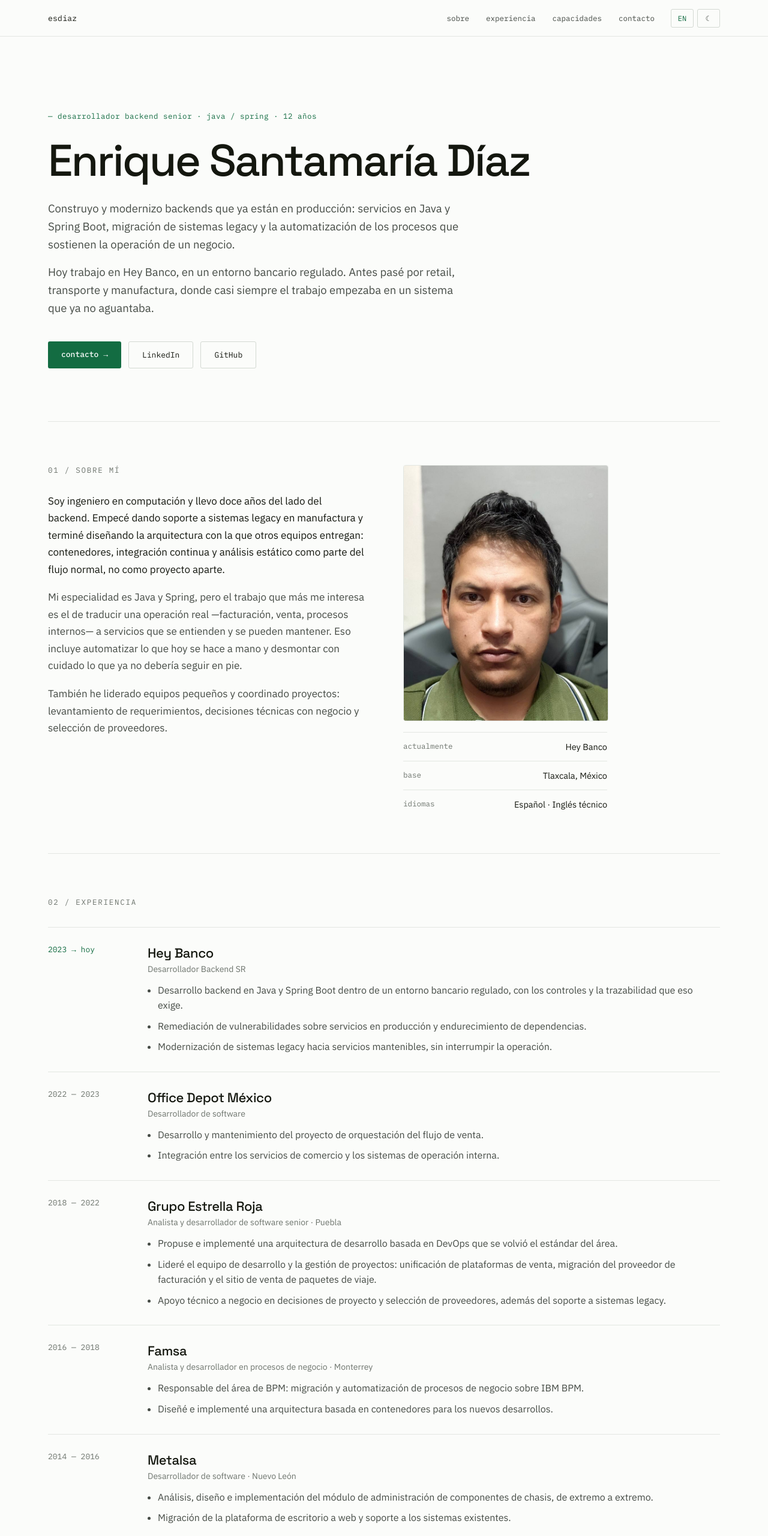
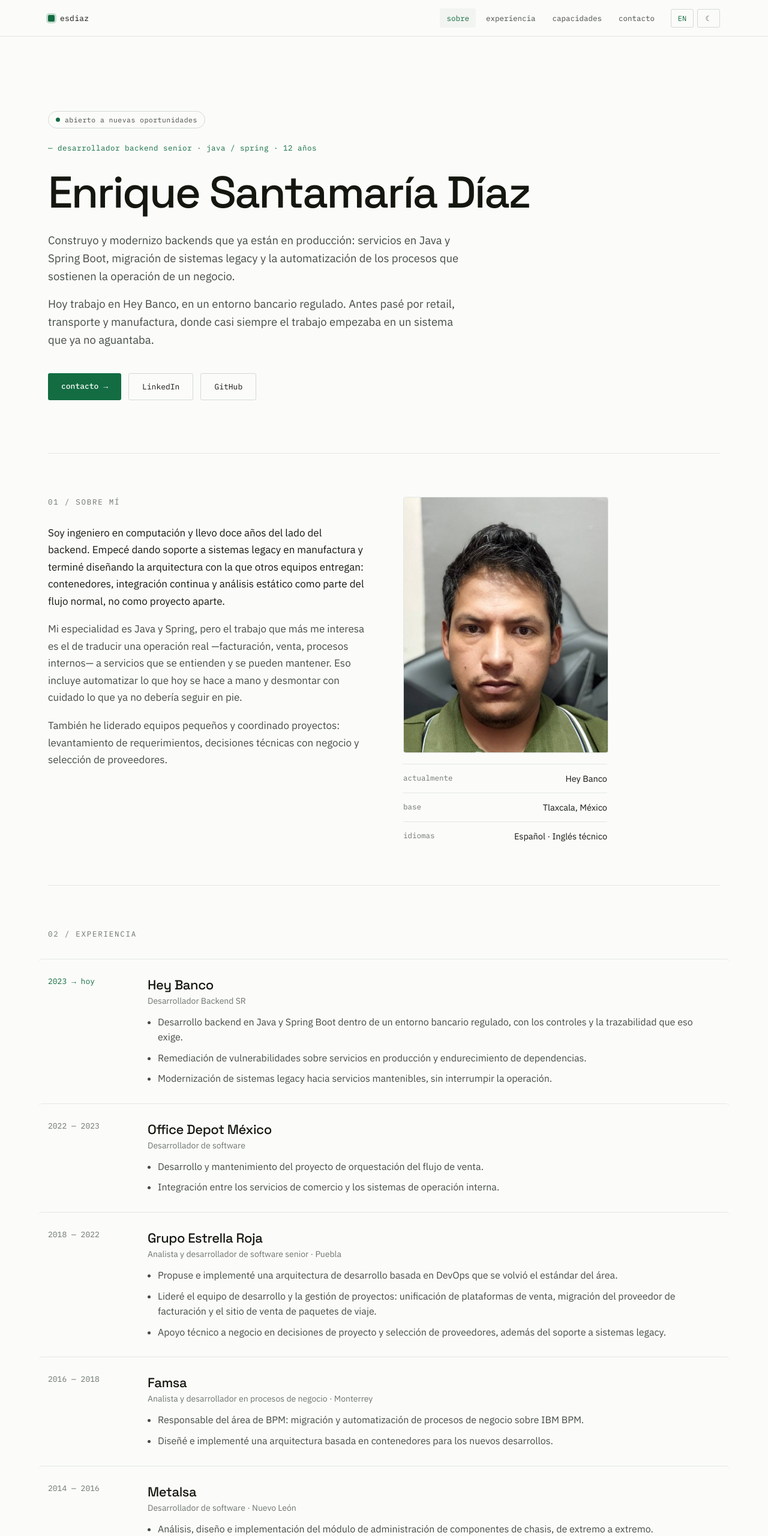
Before and after one commit to esdiaz/profile-ediaz, a plain HTML site: page index.html in a window 1280 px wide. Shown: the top 2560 px of the page at 60% size. Drawn offline with Linux system fonts and the light colour scheme.

Commit message:
Pulido sutil de la interfaz (scrollspy, marca, pill, hovers, nav movil)
Co-Authored-By: Claude Opus 4.8 <noreply@anthropic.com>

```diff
--- a/assets/css/style.css
+++ b/assets/css/style.css
@@ -14,3 +14,28 @@
 .h3:hover{border-color:var(--accent) !important}
 .h4:hover{border-color:var(--accent) !important;color:var(--accent) !important}
 .h5:hover{opacity:0.88 !important;color:var(--accentInk) !important}
+
+/* --- pulido sutil --- */
+html{scroll-padding-top:76px}
+a,button{transition:color .2s ease,background-color .2s ease,border-color .2s ease,transform .2s ease,opacity .2s ease}
+/* barra de progreso de scroll */
+#progress{position:fixed;top:0;left:0;height:2px;width:0;background:var(--accent);z-index:40;transition:width .1s linear}
+/* marca de la cabecera */
+.brand{display:inline-flex;align-items:center;gap:9px}
+.brand .mark{width:11px;height:11px;border-radius:2px;background:var(--accent);box-shadow:0 0 0 3px color-mix(in srgb,var(--accent) 22%,transparent);transition:transform .25s ease}
+.brand:hover .mark{transform:rotate(45deg)}
+/* nav: enlace activo (scrollspy) */
+.nav-link.active{color:var(--accent) !important;background:var(--panel) !important}
+/* tarjetas de capacidades: elevación al hover */
+.card{transition:border-color .2s ease,transform .2s ease,background-color .2s ease}
+.card:hover{border-color:var(--line2);transform:translateY(-3px)}
+/* filas de experiencia */
+.xp{transition:background-color .2s ease}
+.xp:hover{background:color-mix(in srgb,var(--panel) 60%,transparent)}
+/* pill de disponibilidad en el hero */
+.avail{display:inline-flex;align-items:center;gap:8px;padding:6px 12px;border:1px solid var(--line2);border-radius:100px;font-family:'IBM Plex Mono',monospace;font-size:11.5px;letter-spacing:0.04em;color:var(--muted)}
+.avail .dot{width:7px;height:7px;border-radius:50%;background:var(--accent);box-shadow:0 0 0 0 color-mix(in srgb,var(--accent) 70%,transparent);animation:pulse 2.4s ease-out infinite}
+@keyframes pulse{0%{box-shadow:0 0 0 0 color-mix(in srgb,var(--accent) 55%,transparent)}70%{box-shadow:0 0 0 7px transparent}100%{box-shadow:0 0 0 0 transparent}}
+@media (prefers-reduced-motion:reduce){.avail .dot{animation:none}}
+/* nav responsiva: en móvil deja solo la marca y los toggles */
+@media (max-width:600px){.nav-sections{display:none !important}}
--- a/assets/js/main.js
+++ b/assets/js/main.js
@@ -45,7 +45,8 @@ const EN = {
   h2cont: "05 / contact",
   contT: "If you have a backend that needs rescuing, or a role that fits, get in touch.",
   cvBtn: "download CV (PDF)",
-  footerR: "Tlaxcala, Mexico · static site on GitHub Pages"
+  footerR: "Tlaxcala, Mexico · static site on GitHub Pages",
+  avail: "open to new opportunities"
 };
 
 (function () {
@@ -100,4 +101,24 @@ const EN = {
   } else {
     document.querySelectorAll('[data-reveal]').forEach(function (n) { n.classList.add('om-in'); });
   }
+
+  // Scroll progress bar
+  var bar = document.getElementById('progress');
+  // Scrollspy: highlight the nav link of the section in view
+  var links = [].slice.call(document.querySelectorAll('.nav-link'));
+  var sections = links.map(function (a) { return document.querySelector(a.getAttribute('href')); });
+  function onScroll() {
+    var doc = document.documentElement;
+    var max = doc.scrollHeight - doc.clientHeight;
+    if (bar) bar.style.width = (max > 0 ? (doc.scrollTop / max) * 100 : 0) + '%';
+    var mark = doc.scrollTop + doc.clientHeight * 0.32;
+    var idx = -1;
+    for (var i = 0; i < sections.length; i++) {
+      if (sections[i] && sections[i].offsetTop <= mark) idx = i;
+    }
+    links.forEach(function (a, i) { a.classList.toggle('active', i === idx); });
+  }
+  window.addEventListener('scroll', onScroll, { passive: true });
+  window.addEventListener('resize', onScroll);
+  onScroll();
 })();
--- a/index.html
+++ b/index.html
@@ -27,16 +27,20 @@
 <body>
 <div style="background:var(--bg);color:var(--text);font-family:'IBM Plex Sans',system-ui,sans-serif;min-height:100vh">
 
+  <div id="progress"></div>
+
   <a href="#main" style="position:absolute;left:-9999px;top:0;padding:10px 16px;background:var(--accent);color:var(--accentInk);font-size:14px" class="h1" data-i18n="skip">Ir al contenido</a>
 
   <header style="position:sticky;top:0;z-index:20;background:var(--bg);border-bottom:1px solid var(--line)">
     <div style="max-width:1120px;margin:0 auto;padding:14px 28px;display:flex;justify-content:space-between;align-items:center;gap:20px">
-      <a href="#top" style="font-family:'IBM Plex Mono',monospace;font-size:13px;color:var(--text);letter-spacing:0.02em">esdiaz</a>
+      <a href="#top" class="brand" style="font-family:'IBM Plex Mono',monospace;font-size:13px;color:var(--text);letter-spacing:0.02em"><span class="mark" aria-hidden="true"></span>esdiaz</a>
       <nav aria-label="Secciones" style="display:flex;align-items:center;gap:6px;font-family:'IBM Plex Mono',monospace;font-size:12.5px">
-        <a href="#sobre" style="padding:8px 11px;border-radius:3px;color:var(--muted)" class="h2" data-i18n="nav1">sobre</a>
-        <a href="#experiencia" style="padding:8px 11px;border-radius:3px;color:var(--muted)" class="h2" data-i18n="nav2">experiencia</a>
-        <a href="#capacidades" style="padding:8px 11px;border-radius:3px;color:var(--muted)" class="h2" data-i18n="nav3">capacidades</a>
-        <a href="#contacto" style="padding:8px 11px;border-radius:3px;color:var(--muted)" class="h2" data-i18n="nav4">contacto</a>
+        <span class="nav-sections" style="display:flex;align-items:center;gap:6px">
+          <a href="#sobre" style="padding:8px 11px;border-radius:3px;color:var(--muted)" class="h2 nav-link" data-i18n="nav1">sobre</a>
+          <a href="#experiencia" style="padding:8px 11px;border-radius:3px;color:var(--muted)" class="h2 nav-link" data-i18n="nav2">experiencia</a>
+          <a href="#capacidades" style="padding:8px 11px;border-radius:3px;color:var(--muted)" class="h2 nav-link" data-i18n="nav3">capacidades</a>
+          <a href="#contacto" style="padding:8px 11px;border-radius:3px;color:var(--muted)" class="h2 nav-link" data-i18n="nav4">contacto</a>
+        </span>
         <span style="display:flex;gap:6px;margin-left:10px">
           <button type="button" id="langBtn" aria-label="Cambiar idioma / Switch language" style="font-family:'IBM Plex Mono',monospace;font-size:12px;padding:7px 10px;background:transparent;border:1px solid var(--line2);border-radius:3px;color:var(--accent);cursor:pointer;min-width:38px" class="h3">EN</button>
           <button type="button" id="themeBtn" aria-label="Cambiar tema / Switch theme" style="font-family:'IBM Plex Mono',monospace;font-size:12px;padding:7px 10px;background:transparent;border:1px solid var(--line2);border-radius:3px;color:var(--muted);cursor:pointer;min-width:38px" class="h4">☀</button>
@@ -49,6 +53,7 @@
     <div id="top" style="max-width:1120px;margin:0 auto;padding:0 28px 104px">
 
       <section style="padding:clamp(64px,11vw,124px) 0 88px;border-bottom:1px solid var(--line)">
+        <div style="margin:0 0 24px"><span class="avail"><span class="dot" aria-hidden="true"></span><span data-i18n="avail">abierto a nuevas oportunidades</span></span></div>
         <p style="margin:0 0 28px;font-family:'IBM Plex Mono',monospace;font-size:12.5px;letter-spacing:0.04em;color:var(--accent)" data-i18n="kicker">— desarrollador backend senior · java / spring · 12 años</p>
         <h1 style="margin:0;max-width:900px;font-family:'Space Grotesk',sans-serif;font-weight:500;font-size:clamp(38px,6vw,74px);line-height:1.05;letter-spacing:-0.035em;text-wrap:balance">Enrique Santamaría Díaz</h1>
         <p style="margin:26px 0 0;max-width:64ch;font-size:clamp(16.5px,2vw,18.5px);line-height:1.62;color:var(--muted);text-wrap:pretty" data-i18n="heroP1">Construyo y modernizo backends que ya están en producción: servicios en Java y Spring Boot, migración de sistemas legacy y la automatización de los procesos que sostienen la operación de un negocio.</p>
@@ -89,7 +94,7 @@
       <section id="experiencia" data-reveal="1" style="padding:72px 0;border-bottom:1px solid var(--line)">
         <h2 style="margin:0 0 34px;font-family:'IBM Plex Mono',monospace;font-weight:400;font-size:12.5px;letter-spacing:0.14em;text-transform:uppercase;color:var(--dim)" data-i18n="h2exp">02 / experiencia</h2>
         <div style="display:grid">
-          <article style="display:grid;grid-template-columns:minmax(0,130px) minmax(0,1fr);gap:clamp(16px,3vw,36px);padding:28px 0;border-top:1px solid var(--line)">
+          <article class="xp" style="display:grid;grid-template-columns:minmax(0,130px) minmax(0,1fr);gap:clamp(16px,3vw,36px);padding:28px 16px;margin:0 -16px;border-top:1px solid var(--line);border-radius:6px">
             <p style="margin:0;font-family:'IBM Plex Mono',monospace;font-size:13px;color:var(--accent)" data-i18n="exp1d">2023 → hoy</p>
             <div>
               <h3 style="margin:0 0 4px;font-family:'Space Grotesk',sans-serif;font-weight:500;font-size:22px;letter-spacing:-0.02em">Hey Banco</h3>
@@ -101,7 +106,7 @@
               </ul>
             </div>
           </article>
-          <article style="display:grid;grid-template-columns:minmax(0,130px) minmax(0,1fr);gap:clamp(16px,3vw,36px);padding:28px 0;border-top:1px solid var(--line)">
+          <article class="xp" style="display:grid;grid-template-columns:minmax(0,130px) minmax(0,1fr);gap:clamp(16px,3vw,36px);padding:28px 16px;margin:0 -16px;border-top:1px solid var(--line);border-radius:6px">
             <p style="margin:0;font-family:'IBM Plex Mono',monospace;font-size:13px;color:var(--dim)">2022 — 2023</p>
             <div>
               <h3 style="margin:0 0 4px;font-family:'Space Grotesk',sans-serif;font-weight:500;font-size:22px;letter-spacing:-0.02em">Office Depot México</h3>
@@ -112,7 +117,7 @@
               </ul>
             </div>
           </article>
-          <article style="display:grid;grid-template-columns:minmax(0,130px) minmax(0,1fr);gap:clamp(16px,3vw,36px);padding:28px 0;border-top:1px solid var(--line)">
+          <article class="xp" style="display:grid;grid-template-columns:minmax(0,130px) minmax(0,1fr);gap:clamp(16px,3vw,36px);padding:28px 16px;margin:0 -16px;border-top:1px solid var(--line);border-radius:6px">
             <p style="margin:0;font-family:'IBM Plex Mono',monospace;font-size:13px;color:var(--dim)">2018 — 2022</p>
             <div>
               <h3 style="margin:0 0 4px;font-family:'Space Grotesk',sans-serif;font-weight:500;font-size:22px;letter-spacing:-0.02em">Grupo Estrella Roja</h3>
@@ -124,7 +129,7 @@
               </ul>
             </div>
           </article>
-          <article style="display:grid;grid-template-columns:minmax(0,130px) minmax(0,1fr);gap:clamp(16px,3vw,36px);padding:28px 0;border-top:1px solid var(--line)">
+          <article class="xp" style="display:grid;grid-template-columns:minmax(0,130px) minmax(0,1fr);gap:clamp(16px,3vw,36px);padding:28px 16px;margin:0 -16px;border-top:1px solid var(--line);border-radius:6px">
             <p style="margin:0;font-family:'IBM Plex Mono',monospace;font-size:13px;color:var(--dim)">2016 — 2018</p>
             <div>
               <h3 style="margin:0 0 4px;font-family:'Space Grotesk',sans-serif;font-weight:500;font-size:22px;letter-spacing:-0.02em">Famsa</h3>
@@ -135,7 +140,7 @@
               </ul>
             </div>
           </article>
-          <article style="display:grid;grid-template-columns:minmax(0,130px) minmax(0,1fr);gap:clamp(16px,3vw,36px);padding:28px 0;border-top:1px solid var(--line)">
+          <article class="xp" style="display:grid;grid-template-columns:minmax(0,130px) minmax(0,1fr);gap:clamp(16px,3vw,36px);padding:28px 16px;margin:0 -16px;border-top:1px solid var(--line);border-radius:6px">
             <p style="margin:0;font-family:'IBM Plex Mono',monospace;font-size:13px;color:var(--dim)">2014 — 2016</p>
             <div>
               <h3 style="margin:0 0 4px;font-family:'Space Grotesk',sans-serif;font-weight:500;font-size:22px;letter-spacing:-0.02em">Metalsa</h3>
@@ -146,7 +151,7 @@
               </ul>
             </div>
           </article>
-          <article style="display:grid;grid-template-columns:minmax(0,130px) minmax(0,1fr);gap:clamp(16px,3vw,36px);padding:28px 0;border-top:1px solid var(--line)">
+          <article class="xp" style="display:grid;grid-template-columns:minmax(0,130px) minmax(0,1fr);gap:clamp(16px,3vw,36px);padding:28px 16px;margin:0 -16px;border-top:1px solid var(--line);border-radius:6px">
             <p style="margin:0;font-family:'IBM Plex Mono',monospace;font-size:13px;color:var(--dim)">2013 — 2014</p>
             <div>
               <h3 style="margin:0 0 4px;font-family:'Space Grotesk',sans-serif;font-weight:500;font-size:22px;letter-spacing:-0.02em">Miracle Business Network</h3>
@@ -162,23 +167,23 @@
       <section id="capacidades" data-reveal="1" style="padding:72px 0;border-bottom:1px solid var(--line)">
         <h2 style="margin:0 0 34px;font-family:'IBM Plex Mono',monospace;font-weight:400;font-size:12.5px;letter-spacing:0.14em;text-transform:uppercase;color:var(--dim)" data-i18n="h2cap">03 / capacidades técnicas</h2>
         <div style="display:grid;grid-template-columns:repeat(auto-fit,minmax(250px,1fr));gap:18px">
-          <div style="border:1px solid var(--line);border-radius:4px;padding:22px;background:var(--panel)">
+          <div class="card" style="border:1px solid var(--line);border-radius:4px;padding:22px;background:var(--panel)">
             <h3 style="margin:0 0 14px;font-family:'IBM Plex Mono',monospace;font-size:13px;font-weight:500;letter-spacing:0.06em;color:var(--accent)">backend</h3>
             <p style="margin:0;font-size:15px;line-height:1.75;color:var(--muted)">Java 8–21 · Spring Boot · Spring Framework · JPA / JPQL · APIs REST · microservicios · IBM BPM · Maven</p>
           </div>
-          <div style="border:1px solid var(--line);border-radius:4px;padding:22px;background:var(--panel)">
+          <div class="card" style="border:1px solid var(--line);border-radius:4px;padding:22px;background:var(--panel)">
             <h3 style="margin:0 0 14px;font-family:'IBM Plex Mono',monospace;font-size:13px;font-weight:500;letter-spacing:0.06em;color:var(--accent)">devops / infra</h3>
             <p style="margin:0;font-size:15px;line-height:1.75;color:var(--muted)">Docker · Kubernetes · Jenkins · GitLab CI · SonarQube · Nexus · Nginx · Graylog · Grafana · AWS (EC2, RDS, S3, CloudFront)</p>
           </div>
-          <div style="border:1px solid var(--line);border-radius:4px;padding:22px;background:var(--panel)">
+          <div class="card" style="border:1px solid var(--line);border-radius:4px;padding:22px;background:var(--panel)">
             <h3 style="margin:0 0 14px;font-family:'IBM Plex Mono',monospace;font-size:13px;font-weight:500;letter-spacing:0.06em;color:var(--accent)" data-i18n="cap3">datos</h3>
             <p style="margin:0;font-size:15px;line-height:1.75;color:var(--muted)" data-i18n="cap3v">Oracle · SQL Server · DB2 · MySQL · modelado relacional · migraciones de esquema</p>
           </div>
-          <div style="border:1px solid var(--line);border-radius:4px;padding:22px;background:var(--panel)">
+          <div class="card" style="border:1px solid var(--line);border-radius:4px;padding:22px;background:var(--panel)">
             <h3 style="margin:0 0 14px;font-family:'IBM Plex Mono',monospace;font-size:13px;font-weight:500;letter-spacing:0.06em;color:var(--accent)">frontend</h3>
             <p style="margin:0;font-size:15px;line-height:1.75;color:var(--muted)">Angular · TypeScript · JavaScript · Ionic · HTML / CSS · ExtJS (legacy)</p>
           </div>
-          <div style="border:1px solid var(--line);border-radius:4px;padding:22px;background:var(--panel)">
+          <div class="card" style="border:1px solid var(--line);border-radius:4px;padding:22px;background:var(--panel)">
             <h3 style="margin:0 0 14px;font-family:'IBM Plex Mono',monospace;font-size:13px;font-weight:500;letter-spacing:0.06em;color:var(--accent)" data-i18n="cap5">ia aplicada</h3>
             <p style="margin:0;font-size:15px;line-height:1.75;color:var(--muted)" data-i18n="cap5v">Visión artificial y reconocimiento de patrones aplicados a diagnóstico médico · procesamiento de imagen</p>
           </div>
```
